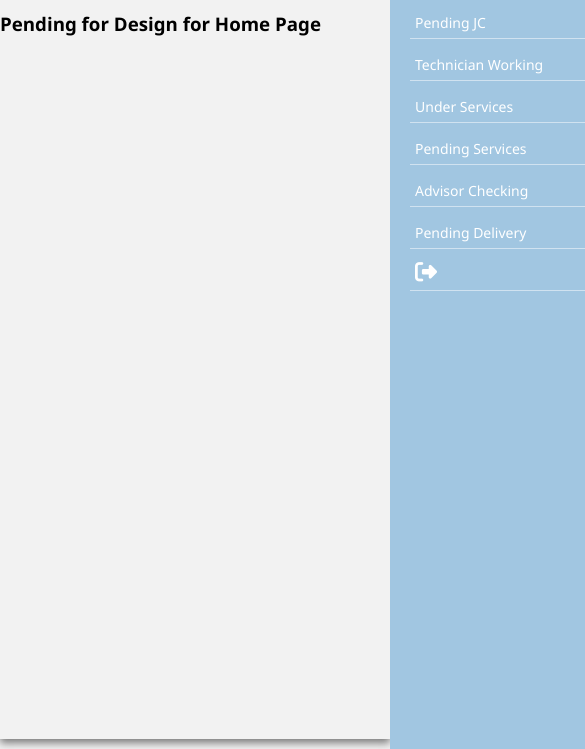
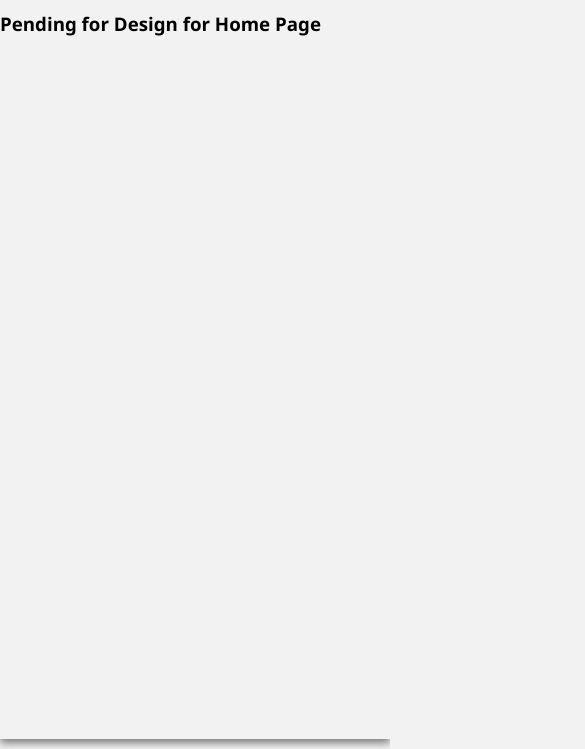
Before and after one commit to marutiflex/global, a plain HTML site: page index.html in a window 390 px wide. Shown: the part 95-844 px from the top of the page, 585 px wide, since content can reach past the window. Drawn offline with Linux system fonts and the light colour scheme.

Commit message:
Update style.css

```diff
--- a/style.css
+++ b/style.css
@@ -8,6 +8,7 @@
 body {
     background: #f2f2f2;
     height: 100vh;
+    width: 100vw;
     overflow: hidden;
 }
 
@@ -488,7 +489,7 @@ table tr td {
     }
 
     .HeaderPages ul {
-        display: flex;
+        display: none;
         flex-direction: column;
         height: calc(100vh - 40px);
         gap: 0px;
```
